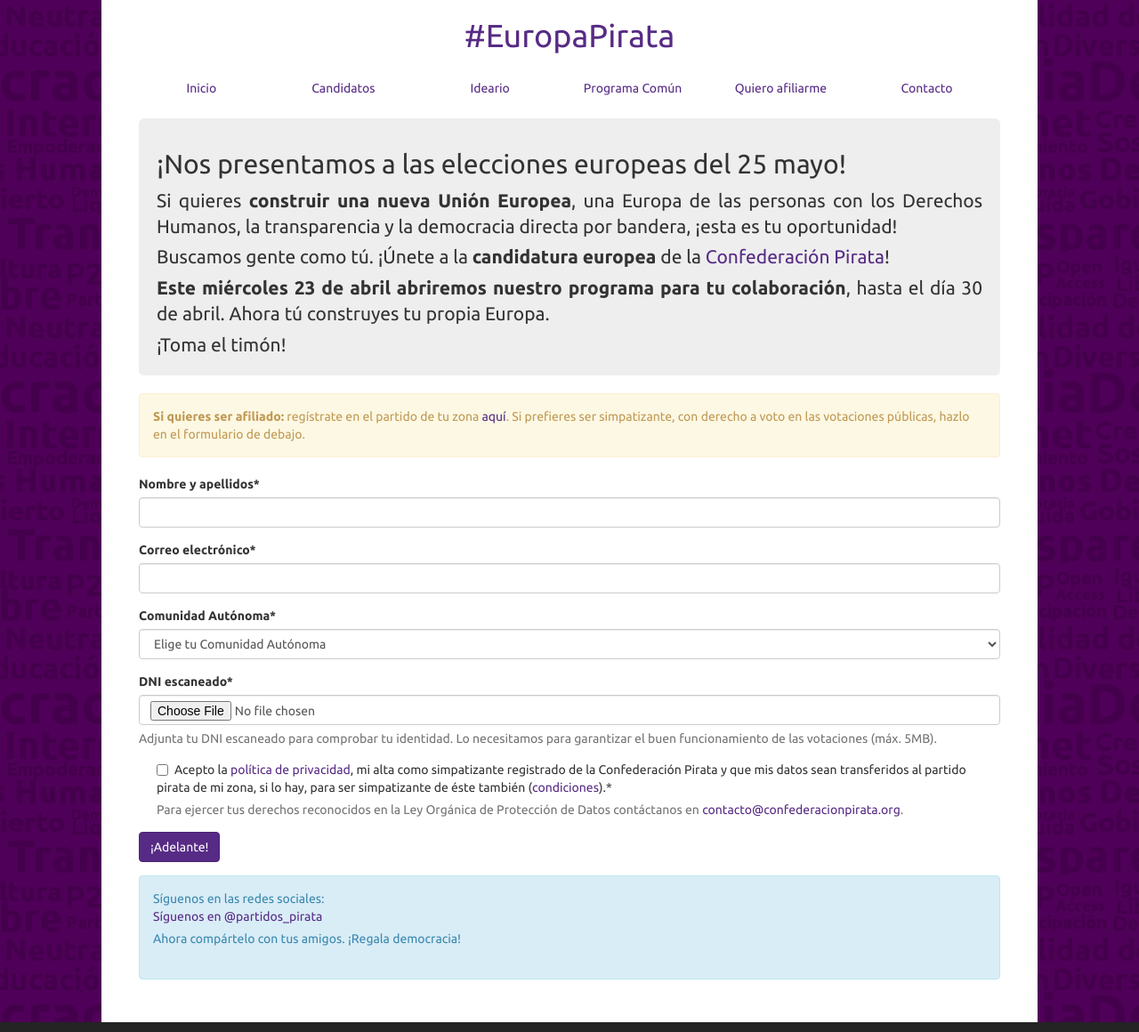
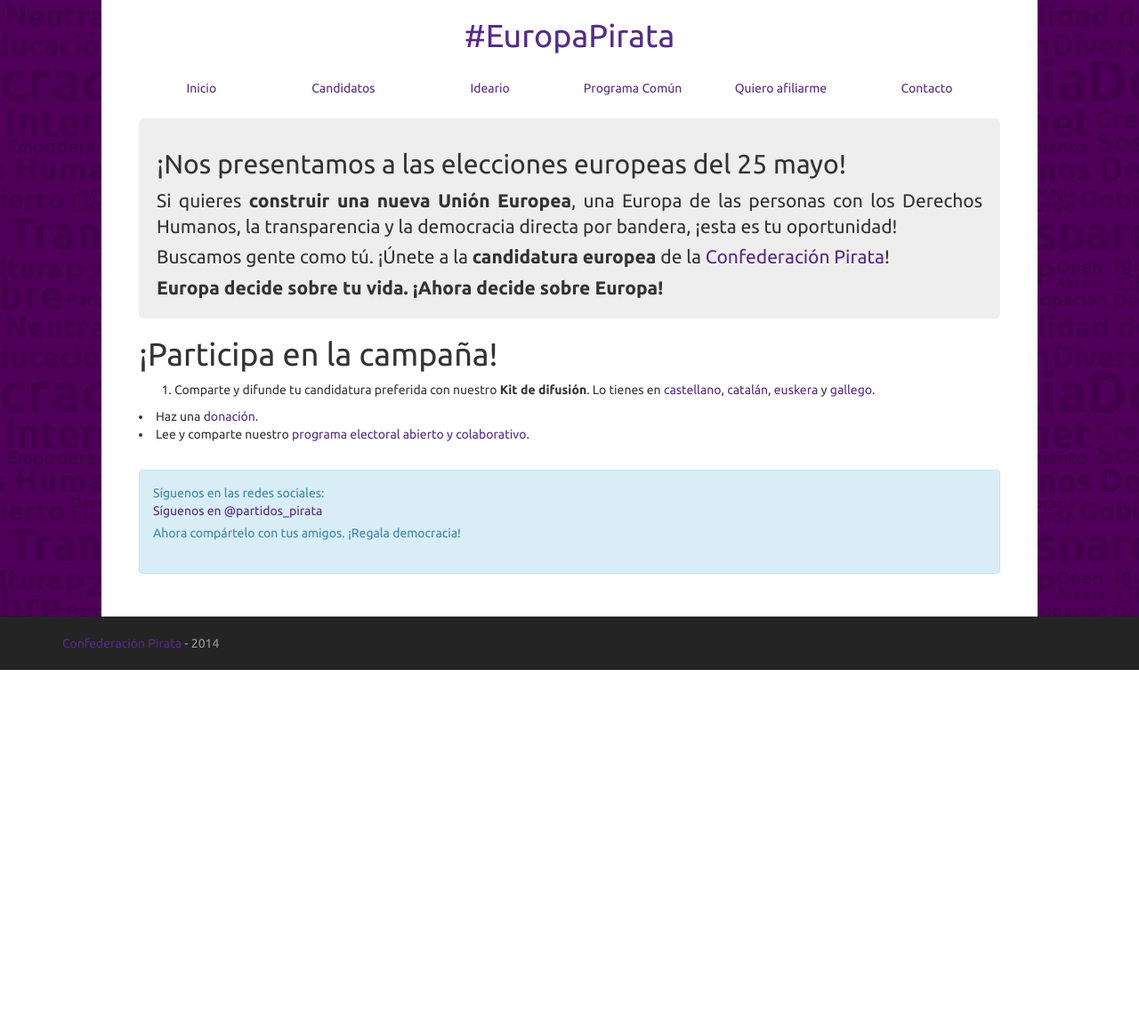
Before and after one commit to confederacion-pirata/bandera, a Django app: page / in a window 1280 px wide. Shown: the part 200-1360 px from the top of the page at 89% size. After the commit the page ends 953 px from the top, so only its background shows below. Run offline with Django 3.2, Linux system fonts and the light colour scheme; parts of the project's set-up code (start-up, migrations or seed data) failed here and were passed over; some libraries are stand-ins or nearby versions.

Commit message:
Temporary campaing start home.

```diff
--- a/meme/templates/index.html
+++ b/meme/templates/index.html
@@ -9,12 +9,18 @@
 <h2>¡Nos presentamos a las elecciones europeas del 25 mayo!</h2>
 <p>Si quieres <strong>construir una nueva Unión Europea</strong>, una Europa de las personas con los Derechos Humanos, la transparencia y la democracia directa por bandera, ¡esta es tu oportunidad!</p>
 <p>Buscamos gente como tú. ¡Únete a la <strong>candidatura europea</strong> de la <a href="https://confederacionpirata.org">Confederación Pirata</a>!</p>
-<p><strong>Este miércoles 23 de abril abriremos nuestro programa para tu colaboración</strong>, hasta el día 30 de abril. Ahora tú construyes tu propia Europa.</p>
-<p>¡Toma el timón!</p>
+<p><strong>Europa decide sobre tu vida. ¡Ahora decide sobre Europa!</strong></p>
 {% endblock %}
 {% block content %}
-<div class="alert alert-warning"><strong>Si quieres ser afiliado:</strong> regístrate en el partido de tu zona <a href="https://confederacionpirata.org/hazte-pirata/">aquí</a>. Si prefieres ser simpatizante, con derecho a voto en las votaciones públicas, hazlo en el formulario de debajo.</div>
-{% crispy form %}
+<h1>¡Participa en la campaña!</h1>
+<ol>
+<li>
+Comparte y difunde tu candidatura preferida con nuestro <strong>Kit de difusión</strong>. Lo tienes en <a href="http://piratas2014.eu/s/kit_castellano.zip">castellano</a>, <a href="http://piratas2014.eu/s/kit_catala.zip">catalán</a>, <a href="http://piratas2014.eu/s/kit_euskara.zip">euskera</a> y <a href="http://piratas2014.eu/s/kit_galego.zip">gallego</a>.</div>
+</li>
+<li>Haz una <a href="https://confederacionpirata.org/donaciones/">donación</a>.</li>
+<li>Lee y comparte nuestro <a href="https://confederacionpirata.org/programaabierto/doku.php/base:definitivo">programa electoral abierto y colaborativo</a>.</li>
+</ol>
+<p>&nbsp;</p>
 <div id="ixsn" class="alert alert-info">
 <p>Síguenos en las redes sociales:</p>
 <a href="https://twitter.com/partidos_pirata" class="twitter-follow-button" data-show-count="false" data-lang="es">Síguenos en @partidos_pirata</a>
```
